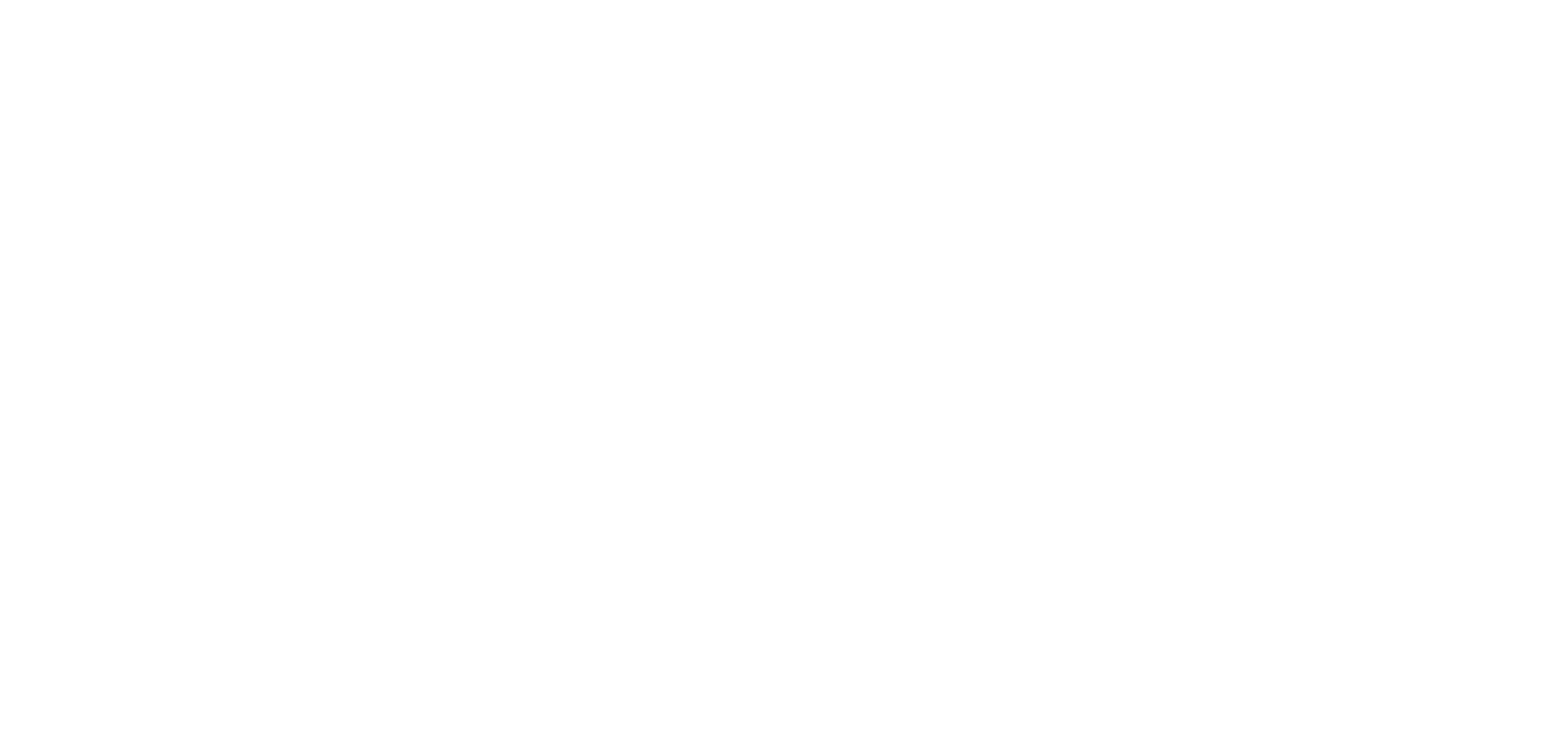
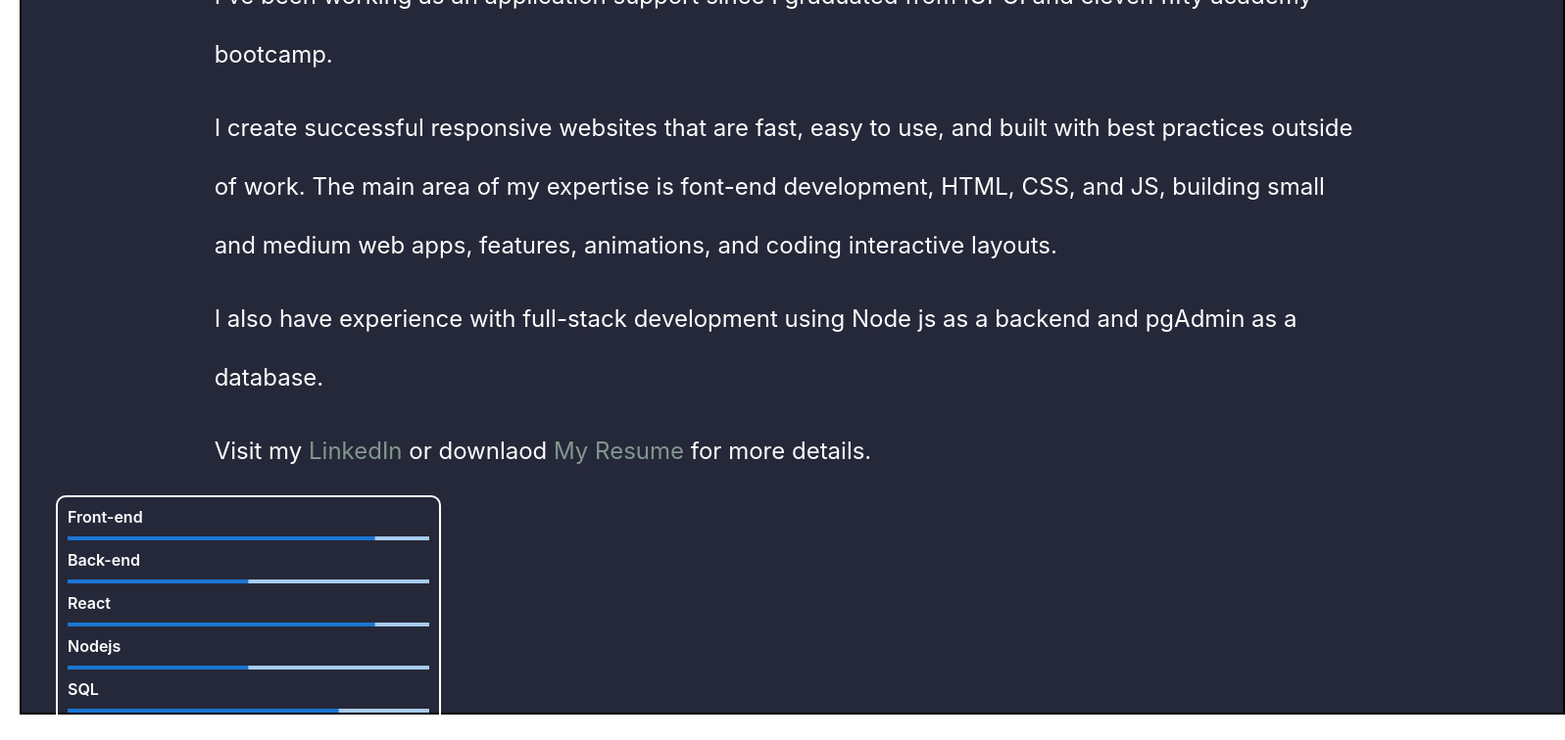
Before and after one commit to jthang3/portfolio, a React (Create React App) app: page / in a window 1280 px wide. Shown: the part 1706-2462 px from the top of the page at 98% size, 1597 px wide, since content can reach past the window. Before the commit the page ends 1584 px from the top, so only its background shows below. Built offline with nearby package versions, Linux system fonts and the light colour scheme.

Commit message:
added skill section

```diff
--- a/package.json
+++ b/package.json
@@ -3,12 +3,18 @@
   "version": "0.1.0",
   "private": true,
   "dependencies": {
+    "@emotion/react": "^11.7.1",
+    "@emotion/styled": "^11.6.0",
+    "@mui/material": "^5.4.0",
+    "@mui/styled-engine-sc": "^5.3.0",
     "@testing-library/jest-dom": "^5.16.2",
     "@testing-library/react": "^12.1.2",
     "@testing-library/user-event": "^13.5.0",
+    "bootstrap": "^5.1.3",
     "react": "^17.0.2",
     "react-dom": "^17.0.2",
     "react-scripts": "5.0.0",
+    "styled-components": "^5.3.3",
     "web-vitals": "^2.1.4"
   },
   "scripts": {
--- a/src/App.css
+++ b/src/App.css
@@ -7,5 +7,5 @@
 .App {
   margin: 20px;
   border: 2px solid black;
-  min-width: 1000px;
+  min-width: 1577px;
 }
--- a/src/App.js
+++ b/src/App.js
@@ -1,5 +1,6 @@
 import Intro from "./components/Intro";
 import Aboutme from "./components/Aboutme";
+import Skill from "./components/Skill";
 import './App.css';
 
 function App() {
@@ -7,6 +8,7 @@
     <div className="App">
       <Intro />
       <Aboutme />
+      <Skill />
     </div>
   );
 }
--- a/src/components/Aboutme.css
+++ b/src/components/Aboutme.css
@@ -5,6 +5,12 @@
     height: 95vh;
     clip-path: polygon(0 0, 100% 0, 100% 75vh, 0% 100%);
 }
+
+@media only screen and (max-width: 1622px) {
+    .main--aboutme {
+        clip-path:none;
+    }
+  }
 
 .about--me__title {
     font-family: 'Rajdhani', sans-serif;
@@ -46,6 +52,7 @@
     text-decoration: underline;
 }
 
+
 @keyframes letterShowCase {
     0%, 10%, 100% {
         width: 0;
--- a/src/components/Intro.css
+++ b/src/components/Intro.css
@@ -46,6 +46,7 @@
     clip-path: polygon(0 0, 100% 0, 100% 75vh, 0% 100%);
     position: relative;
     margin-bottom: 20px;
+    /* min-height: 852px; */
   }
 
   .myPic {
--- /dev/null
+++ b/src/components/Skill.css
@@ -0,0 +1,53 @@
+@import url('https://fonts.googleapis.com/css2?family=Rajdhani:wght@300&display=swap');
+
+.main--skill {
+    margin-top: 20px;
+    background-color: #252839;
+    height: 95vh;
+    clip-path: polygon(0 0, 100% 0, 100% 75vh, 0% 100%);
+    min-height: 852px;
+    color: white;
+}
+
+@media only screen and (max-width: 1622px) {
+    .main--skill {
+        clip-path:none;
+    }
+  }
+
+.main--skill--title {
+    text-align: center;
+    font-family: 'Rajdhani', sans-serif;
+    color: #01fe87;
+    padding-top: 20px;
+}
+.main--skill--body {
+    color: white;
+    font-size: 24px;
+    width: 75%;
+    margin: auto;
+    line-height: 60px;
+    margin-bottom: 15px;
+}
+
+.main--skill--body a {
+    text-decoration: none;
+    color: #83978e;
+}
+
+.skill--progress {
+    width: 25%;
+    border: 2px solid white;
+    height: 250px;
+    margin-left: 35px;
+    border-radius: 10px;
+}
+
+.skill {
+    display: inline-block;
+    padding: 10px;
+    font-weight: 600;
+}
+.css-eglki6-MuiLinearProgress-root {
+    margin: 0px 10px;
+}
--- /dev/null
+++ b/src/components/Skill.jsx
@@ -0,0 +1,40 @@
+import "./Skill.css";
+import resume from "../img/John_Lyin_Resume.pdf"
+import LinearProgress from "@mui/material/LinearProgress";
+const Skill = () => {
+    return(
+        <div className="main--skill">
+            <h1 className="main--skill--title">Skills & experiences</h1>
+            <p className="main--skill--body">
+                I've been working as an application support since I graduated from IUPUI and eleven fifty academy bootcamp.
+            </p>
+            <p className="main--skill--body">
+                I create successful responsive websites that are fast, easy to use,
+                and built with best practices outside of work. The main area of my expertise
+                 is font-end development, HTML, CSS, and JS, building small and medium web apps,
+                  features, animations, and coding interactive layouts.
+            </p>
+            <p className="main--skill--body">
+                I also have experience with full-stack development using Node js as a backend and pgAdmin as a database.
+            </p>
+            <p className="main--skill--body">
+                Visit my <a target = "_blank" href = "https://www.linkedin.com/in/john-lyin-6b48b0132/">LinkedIn</a> or downlaod
+                <a href= {resume} download> My Resume </a> for more details.
+            </p>
+            <div className="skill--progress">
+                <span className="skill">Front-end</span>
+                <LinearProgress variant="determinate" value={85} />
+                <span className="skill">Back-end</span>
+                <LinearProgress variant="determinate" value={50} />
+                <span className="skill">React</span>
+                <LinearProgress variant="determinate" value={85} />
+                <span className="skill">Nodejs</span>
+                <LinearProgress variant="determinate" value={50} />
+                <span className="skill">SQL</span>
+                <LinearProgress variant="determinate" value={75} />
+            </div>
+        </div>
+    )
+}
+
+export default Skill;
```
Also changed, not shown: 2 other files (tests, documents, lock files or other folders).
